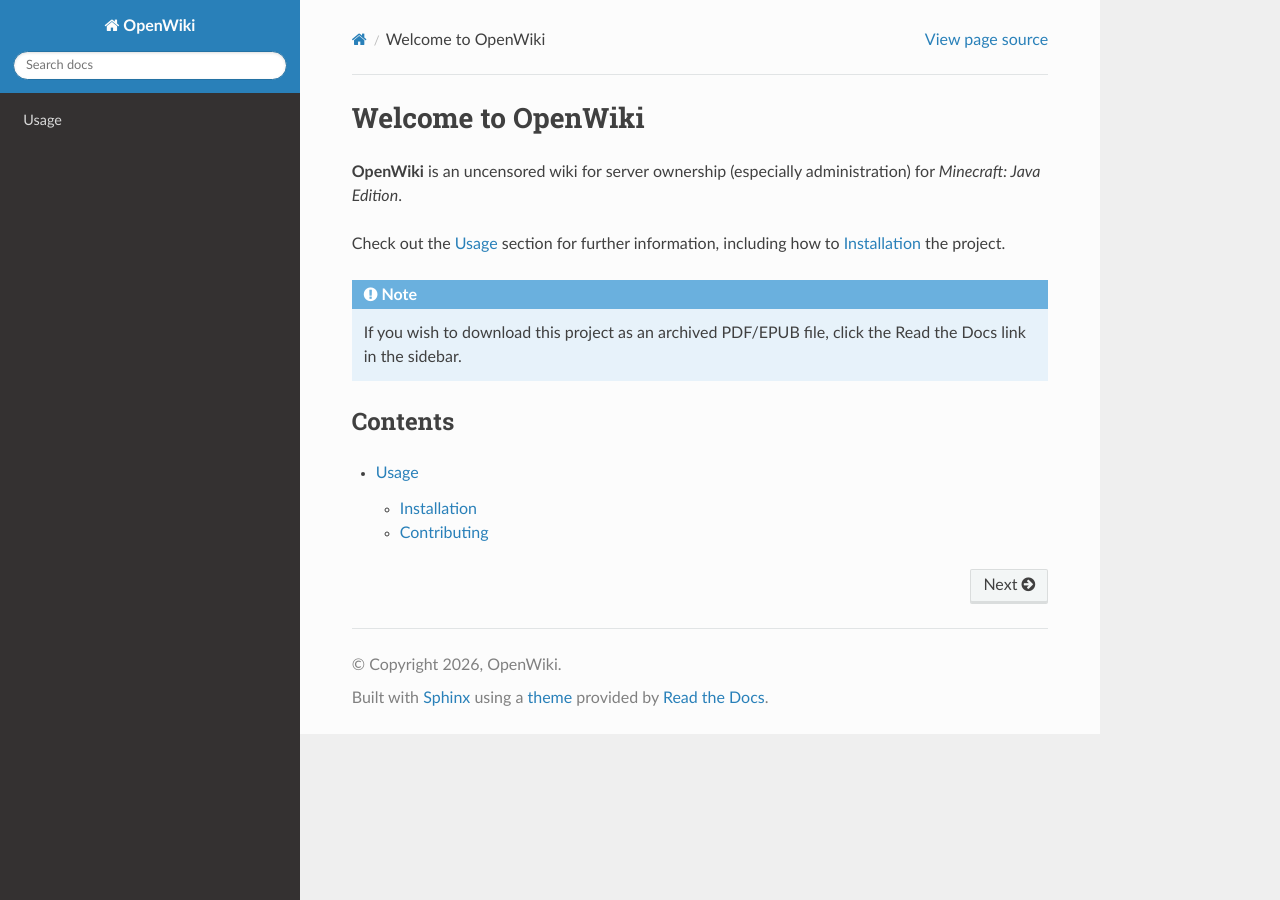
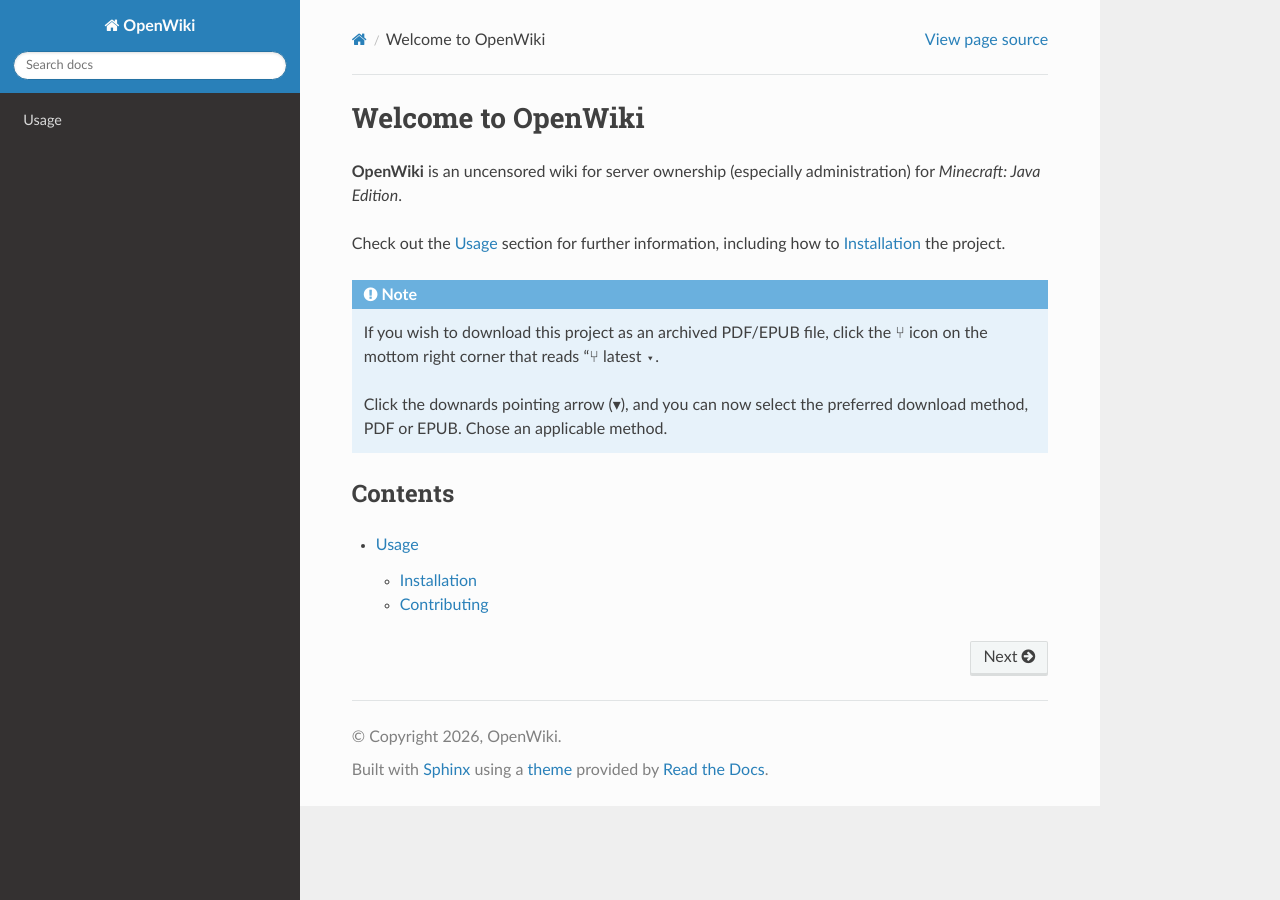
Before and after one commit to Earth1283/OpenWiki, a Sphinx documentation site: the page built from docs/source/index.rst, in a window 1280 px wide. Built offline with Sphinx 7.4.7 and the Read the Docs theme 3.1.0, drawn with Linux system fonts in a browser that asks for light colours.

Commit message:
more progress

```diff
--- a/docs/source/index.rst
+++ b/docs/source/index.rst
@@ -8,8 +8,11 @@
 
 .. note::
 
-   If you wish to download this project as an archived PDF/EPUB file, click the
-   Read the Docs link in the sidebar.
+   If you wish to download this project as an archived PDF/EPUB file,
+   click the ⑂ icon on the mottom right corner that reads "⑂ latest ▾.
+
+   Click the downards pointing arrow (▾), and you can now select the preferred download method,
+   PDF or EPUB. Chose an applicable method.
 
 Contents
 --------
```
